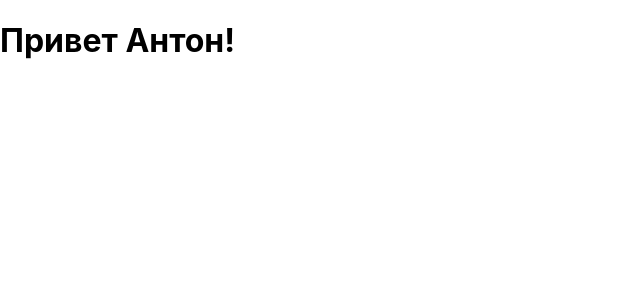
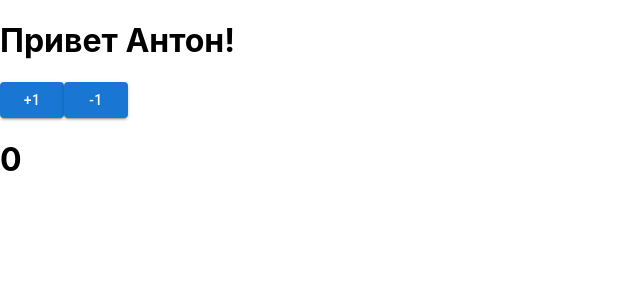
Before and after one commit to WebBaLTaZaR/ReactLern, a React (Create React App) app in the folder my-first-react-app/: page / in a window 1280 px wide. Shown: the top 300 px of the page, without its empty margins (0-640 px from the left). Built offline with nearby package versions, Linux system fonts and the light colour scheme.

Commit message:
выполнил 2 задание для 3 семинара

```diff
--- a/my-first-react-app/package.json
+++ b/my-first-react-app/package.json
@@ -3,6 +3,9 @@
   "version": "0.1.0",
   "private": true,
   "dependencies": {
+    "@emotion/react": "^11.13.3",
+    "@emotion/styled": "^11.13.0",
+    "@mui/material": "^6.1.6",
     "@testing-library/jest-dom": "^5.17.0",
     "@testing-library/react": "^13.4.0",
     "@testing-library/user-event": "^13.5.0",
--- a/my-first-react-app/src/App.js
+++ b/my-first-react-app/src/App.js
@@ -1,10 +1,12 @@
 import "./App.css";
+import Counter from "./components/sem3/Counter";
 import Greeting from "./components/sem3/Greeting";
 
 function App() {
   return (
     <>
       <Greeting name={"Антон"} />
+      <Counter />
     </>
   );
 }
--- /dev/null
+++ b/my-first-react-app/src/components/sem3/Counter.js
@@ -0,0 +1,20 @@
+import Button from "@mui/material/Button";
+import { useState } from "react";
+function Counter() {
+  const [count, setCount] = useState(0);
+  const countPlus = () => setCount(count + 1);
+  const countMinus = () => setCount(count - 1);
+  return (
+    <>
+      <Button onClick={countPlus} variant="contained" color="primary">
+        +1
+      </Button>
+      <Button onClick={countMinus} variant="contained" color="primary">
+        -1
+      </Button>
+      <h1>{count}</h1>
+    </>
+  );
+}
+
+export default Counter;
```
Also changed, not shown: 1 other file (tests, documents, lock files or other folders).
